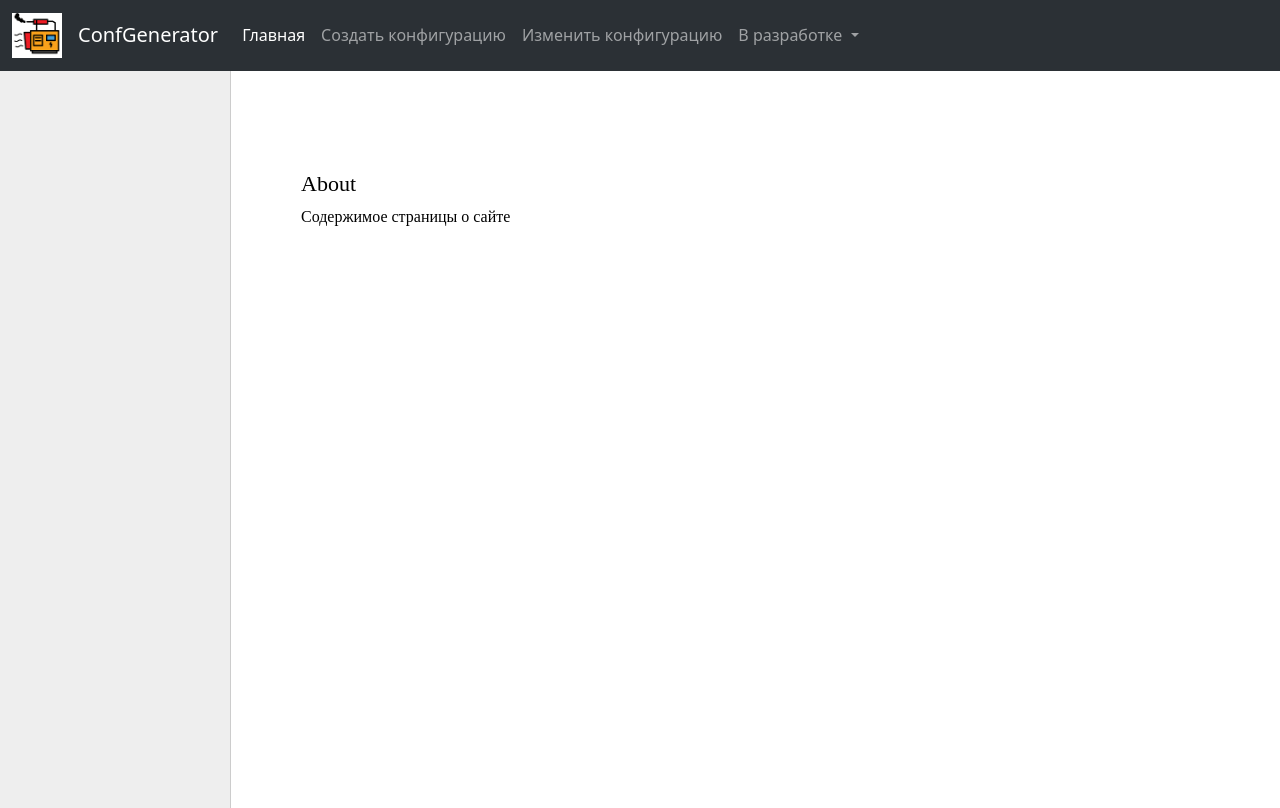
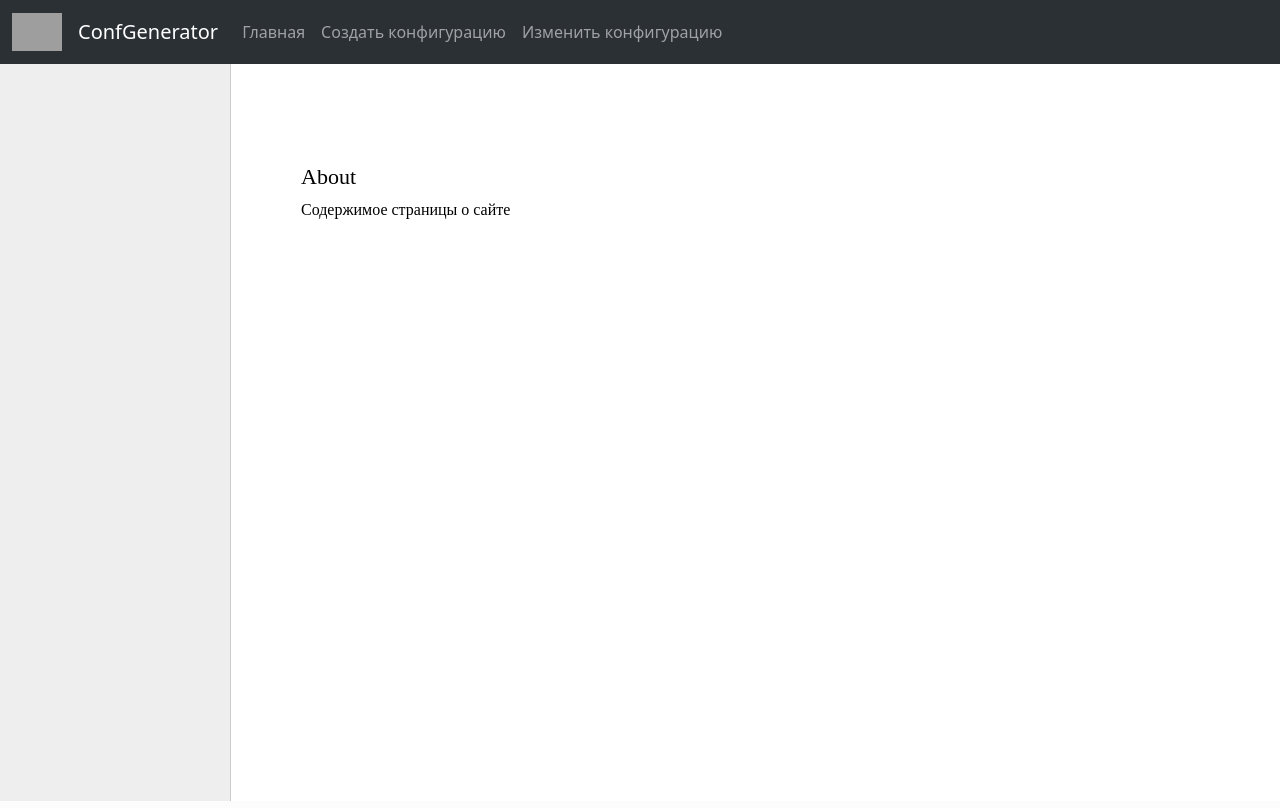
Before and after one commit to kidr1der/ConfGenerator, a Django app: page /about/ in a window 1280 px wide. Run offline with Django 4.2, Linux system fonts and the light colour scheme; some libraries are stand-ins or nearby versions; grey boxes are pictures that could not be loaded.

Commit message:
add image to index.html

```diff
--- a/generator/config/templates/nav.html
+++ b/generator/config/templates/nav.html
@@ -1,16 +1,16 @@
 <nav class="navbar navbar-expand-lg sticky-top bg-body-tertiary" data-bs-theme="dark">
   <div class="container-fluid">
     <a class="navbar-brand" href="{% url 'home' %}">
-      <img src="/static/config/images/logo3.png" alt="Bootstrap" width="50" height="50">
+      <img src="/static/config/images/GenaGenerator.png" alt="Bootstrap" width="50" height="50">
     </a>
-    <a class="navbar-brand" href="#">ConfGenerator</a>
+    <div class="navbar-brand">ConfGenerator</div>
     <button class="navbar-toggler" type="button" data-bs-toggle="collapse" data-bs-target="#navbarNavDropdown" aria-controls="navbarNavDropdown" aria-expanded="false" aria-label="Переключатель навигации">
       <span class="navbar-toggler-icon"></span>
     </button>
     <div class="collapse navbar-collapse" id="navbarNavDropdown">
       <ul class="navbar-nav">
         <li class="nav-item">
-          <a class="nav-link active" aria-current="page" href="{% url 'home' %}">Главная</a>
+          <a class="nav-link" aria-current="page" href="{% url 'home' %}">Главная</a>
         </li>
         <li class="nav-item">
           <a class="nav-link" href="{% url 'create_config' %}">Создать конфигурацию</a>
@@ -18,16 +18,16 @@
         <li class="nav-item">
           <a class="nav-link" href="{% url 'change_config' %}">Изменить конфигурацию</a>
         </li>
-        <li class="nav-item dropdown">
-          <a class="nav-link dropdown-toggle" href="#" role="button" data-bs-toggle="dropdown" aria-expanded="false">
-            В разработке
-          </a>
-          <ul class="dropdown-menu">
-            <li><a class="dropdown-item" href="#">Действие</a></li>
-            <li><a class="dropdown-item" href="#">Другое действие</a></li>
-            <li><a class="dropdown-item" href="#">Что-то еще здесь</a></li>
-          </ul>
-        </li>
+<!--        <li class="nav-item dropdown">-->
+<!--          <a class="nav-link dropdown-toggle" href="#" role="button" data-bs-toggle="dropdown" aria-expanded="false">-->
+<!--            В разработке-->
+<!--          </a>-->
+<!--          <ul class="dropdown-menu">-->
+<!--            <li><a class="dropdown-item" href="#">Действие</a></li>-->
+<!--            <li><a class="dropdown-item" href="#">Другое действие</a></li>-->
+<!--            <li><a class="dropdown-item" href="#">Что-то еще здесь</a></li>-->
+<!--          </ul>-->
+<!--        </li>-->
       </ul>
     </div>
   </div>
--- a/generator/config/views.py
+++ b/generator/config/views.py
@@ -47,11 +47,6 @@
     pattern = re.compile('password="(?P<passwd>\S+)"')
     password = pattern.search(value)
     return password.groupdict().get("passwd")
-
-# def openconfig(nameconf):
-#     with open('config/templates/config/' + nameconf, mode='r') as file:
-#         conf = file.read()
-#     return conf
 
 
 def shablon_jinja(name_template, context):
```
Also changed, not shown: generator/config/templates/config/index.html (+10 -9 lines), generator/config/static/config/images/logo2.png (deleted).
